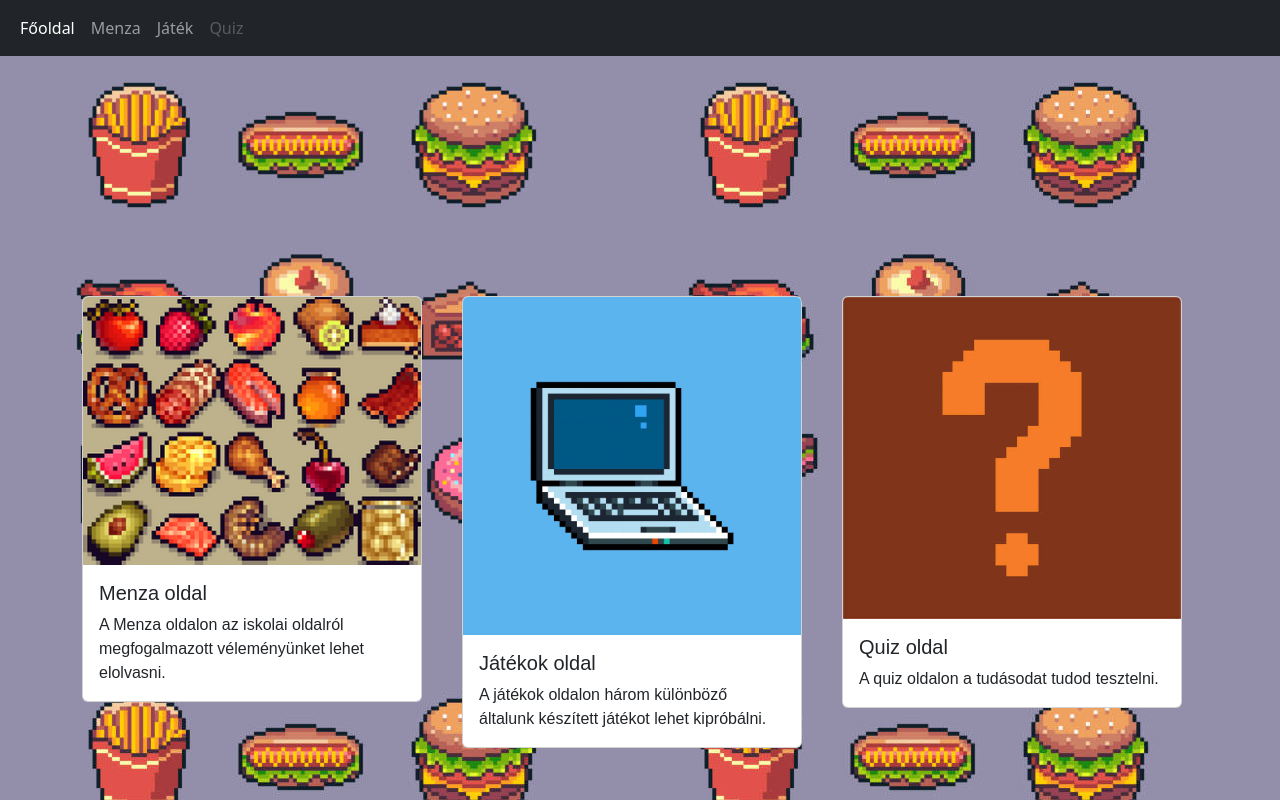
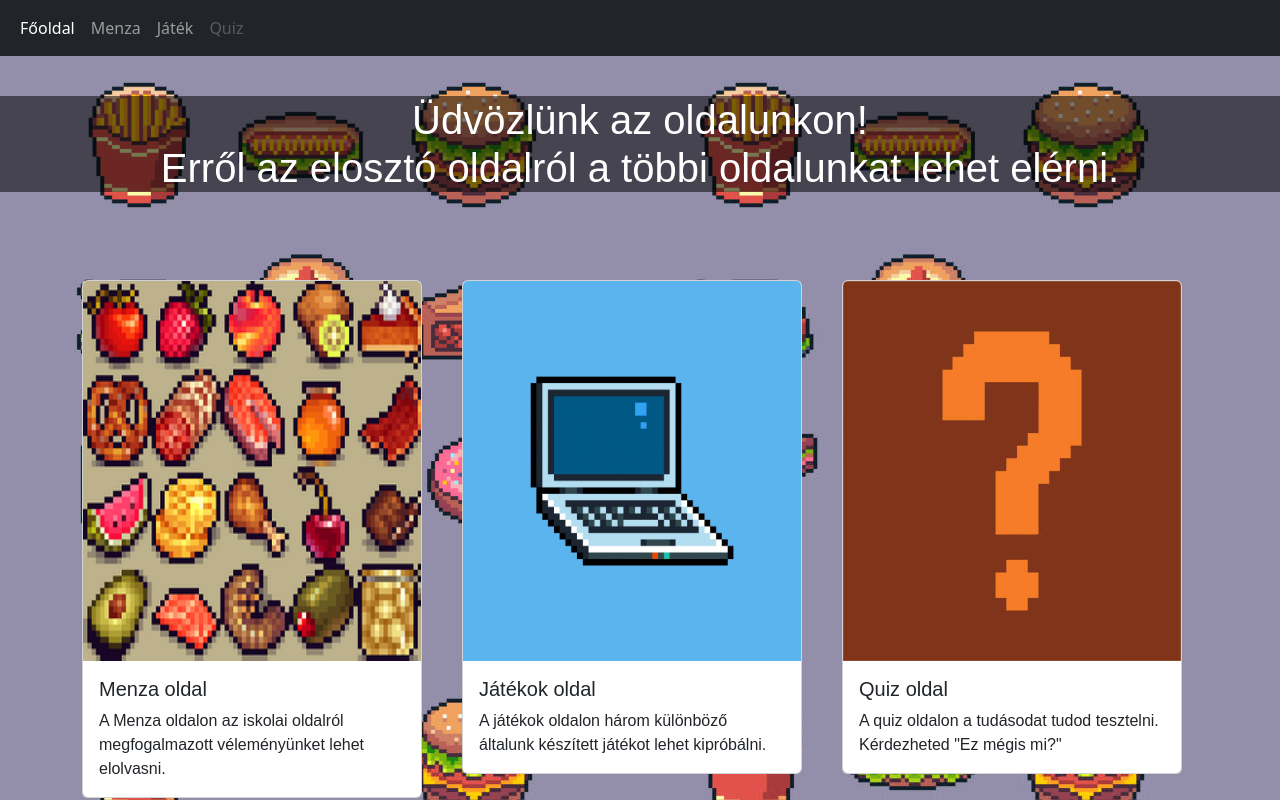
Before and after one commit to nemethzalan07/Proj-Menza-9C, a plain HTML site: page index.html in a window 1280 px wide. Drawn offline with nearby package versions, Linux system fonts and the light colour scheme; a web font is replaced by a local one.

Commit message:
kész az index oldal

```diff
--- a/index.html
+++ b/index.html
@@ -34,11 +34,12 @@
             </ul>
           </div>
         </nav>
+        <h1 class="bevezető-szöveg">Üdvözlünk az oldalunkon! <br> Erről az elosztó oldalról a többi oldalunkat lehet elérni.</h1>
         <div class="container">
-          <div class="row row-cols-1 row-cols-md-3 g-4">
+          <div class="row row-cols-1 row-cols-md-4">
             <div class=" col-lg-4 col-md-6 col-xs-12">
               <div class="card fooldal-eloszto">
-                <a href="menza.html"><img src="forrasok/kepek/fooldal-menza-kep.png" class="card-img-top img-fluid "></a>
+                <a href="menza.html"><img src="forrasok/kepek/fooldal-menza-kep.png" class="eloszto-kep card-img-top  "></a>
                 <div class="card-body">
                   <h5 class="card-title">Menza oldal</h5>
                   <p class="card-text kártya-szöveg">A Menza oldalon az iskolai oldalról megfogalmazott véleményünket lehet elolvasni.</p>
@@ -47,7 +48,7 @@
             </div>
             <div class="col-lg-4 col-md-6 col-xs-12">
               <div class="card fooldal-eloszto">
-                <a href="jatek-eloszto.html"><img src="forrasok/kepek/fooldal-jatekok-kep.webp" class="card-img-top img-fluid "></a>
+                <a href="jatek-eloszto.html"><img src="forrasok/kepek/fooldal-jatekok-kep.webp" class=" eloszto-kep card-img-top "></a>
                 <div class="card-body">
                   <h5 class="card-title">Játékok oldal</h5>
                   <p class="card-text kártya-szöveg">A játékok oldalon három különböző általunk készített játékot lehet kipróbálni.</p>
@@ -56,10 +57,10 @@
             </div>
             <div class="col-lg-4 col-md-6 col-xs-12">
               <div class="card fooldal-eloszto">
-                <img src="forrasok/kepek/fooldal-quiz-kep.webp" class="card-img-top img-fluid">
+                <img src="forrasok/kepek/fooldal-quiz-kep.webp" class="eloszto-kep card-img-top">
                 <div class="card-body">
                   <h5 class="card-title">Quiz oldal</h5>
-                  <p class="card-text kártya-szöveg ">A quiz oldalon a tudásodat tudod tesztelni.</p>
+                  <p class="card-text kártya-szöveg ">A quiz oldalon a tudásodat tudod tesztelni. Kérdezheted "Ez mégis mi?" </p>
                 </div>
               </div>
             </div>
--- a/menza.css
+++ b/menza.css
@@ -59,8 +59,9 @@
   background-image: url(forrasok/kepek/index-hattere.jpg);
 }
 .fooldal-eloszto{
-  margin-top: 15em;
+  margin-top: 5em;
   margin-right: 1em;
+  margin-right: 0,5em;
 }
 .kártya-szöveg{
   font-family: "TheGoodMonolith", sans-serif;
@@ -68,3 +69,13 @@
 .card-title {
   font-family: "TheGoodMonolith", sans-serif;
 }
+.eloszto-kep{
+  height: 380px;
+}
+.bevezető-szöveg{
+  font-family: "TheGoodMonolith", sans-serif;
+  text-align: center;
+  color: white;
+  margin-top: 1em;
+  background-color: rgba(0, 0, 0, 0.524);
+}
```
